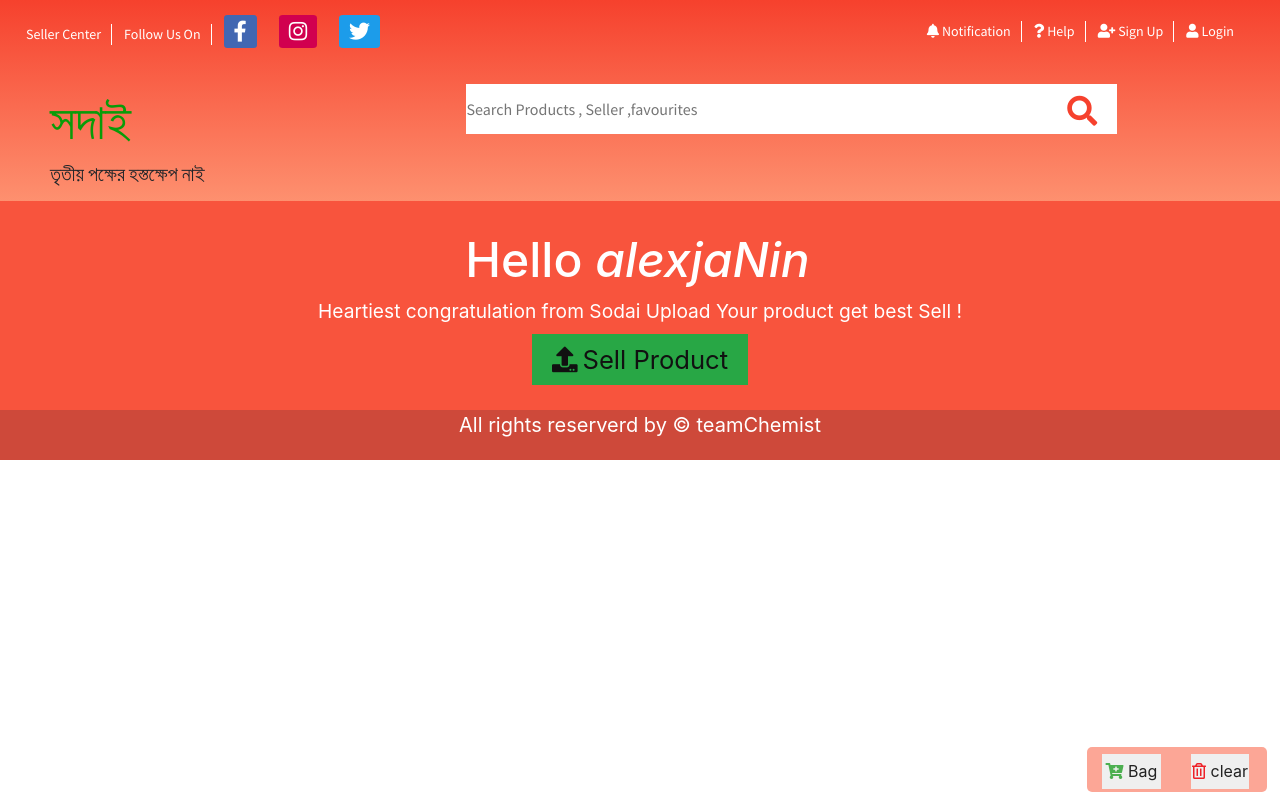
After one commit to fuadashraful/DjangoEcommerce, a Django app: page /sodai/user_profile/9 in a window 1280 px wide. The commit adds this page. Run offline with Django 3.2, Linux system fonts and the light colour scheme; data comes from the database, SQL or seed files in the repository; both versions use the stored data as it was after the commit; some libraries are stand-ins or nearby versions.

Commit message:
user_profile page created and designed

```diff
--- a/shopUser/urls.py
+++ b/shopUser/urls.py
@@ -11,5 +11,6 @@ urlpatterns = [
     path('logout/',userViews.logout,name="logout"),
     path('login/',userViews.loginView,name="login"),
     path('category/<slug>/<id>/',userViews.categoryView,name='singleCategory'),
+    path('user_profile/<int:id>',userViews.ProfileView,name='profile'),
 
 ]+static(settings.MEDIA_URL, document_root=settings.MEDIA_ROOT)
--- a/shopUser/views.py
+++ b/shopUser/views.py
@@ -3,6 +3,7 @@ from django.views.generic import TemplateView
 from .forms import SignUpForm,UserLoginForm
 from django.contrib import messages,auth
 from .models import CurrentOffer,Category,Product
+from django.contrib.auth.models import User
 # Create your views here.
 # https://data-flair.training/blogs/ajax-in-django/
 
@@ -83,3 +84,9 @@ def categoryView(request,slug=None,id=None):
         #print(product)
     context['product']=product
     return render(request,'product.html',context)
+
+def ProfileView(request,id=None):
+    context={}
+    context['id']=id
+    context['name']=User.objects.get(pk=id).username
+    return render(request,'user_profile.html',context)
--- /dev/null
+++ b/static/css/user_profile.css
@@ -0,0 +1,21 @@
+.user-upload {
+  position: relative;
+  overflow: hidden;
+  text-align: center;
+  background-color: #f8543d; }
+  .user-upload .upload-content {
+    margin-top: 30px;
+    margin-bottom: 30px;
+    color: #fff; }
+    .user-upload .upload-content h2 {
+      font-size: 3rem; }
+    .user-upload .upload-content p {
+      font-size: 1.2rem; }
+    .user-upload .upload-content i {
+      margin-right: 5px; }
+    .user-upload .upload-content .sell-btn {
+      font-size: 1.6rem;
+      color: #111;
+      padding: 10px 20px; }
+
+/*# sourceMappingURL=user_profile.css.map */
--- /dev/null
+++ b/static/scss/user_profile.scss
@@ -0,0 +1,31 @@
+
+
+
+.user-upload{
+   position: relative;
+   overflow: hidden;
+
+   text-align: center;
+   background-color:rgba(248, 84, 61, 1.0);
+   .upload-content{
+       margin-top: 30px;
+       margin-bottom: 30px;
+       color: #fff;
+       h2{
+           font-size: 3rem;
+       }
+       p{
+           font-size: 1.2rem;
+       }
+       i{
+           margin-right: 5px;
+       }
+
+       .sell-btn{
+           font-size: 1.6rem;
+           color: #111;
+           padding: 10px 20px;
+       }
+
+   }
+}
--- a/templates/base.html
+++ b/templates/base.html
@@ -30,8 +30,8 @@
             <li><a href="#"><i class="fa fa-bell"></i>Notification</a></li>
             <li><a href="#"><i class="fa fa-question"></i>Help</a></li>
             {% if user.is_authenticated %}
-            <li><a href="#"><i class="fa fa-user"></i>{{user.username}}</a></li>
-            <li><a href="{% url 'logout' %}"><i class="fas fa-sign-out-alt"></i>Logout</a></li>
+            <li><a href="{% url 'profile' user.id %}"><i class="fa fa-user"></i>{{user.username}}</a></li>
+            <li><a href="{% url 'logout'%}"><i class="fas fa-sign-out-alt"></i>Logout</a></li>
             {%else %}
             <li><a href="{% url 'signup'%}"><i class="fa fa-user-plus"></i>Sign Up</a></li>
             <li><a href="{% url 'login'%}"><i class="fa fa-user"></i>Login</a></li>
--- /dev/null
+++ b/templates/user_profile.html
@@ -0,0 +1,16 @@
+{% extends 'base.html'%}
+{% load static %}
+{% block CSS%}
+ <link rel="stylesheet" href="{% static 'css/user_profile.css' %}">
+{% endblock CSS %}
+
+{% block content %}
+
+<div class="user-upload">
+    <div class="upload-content">
+        <h2>Hello <i>{{name}}</i></h2>
+        <p>Heartiest congratulation from Sodai Upload Your product get best Sell !</p>
+        <a href="#" class="sell-btn bg-success"><i class="fas fa-upload"></i>Sell Product</a>
+    </div>
+</div>
+{% endblock content %}
```
Also changed, not shown: db.sqlite3, 1 other file.
